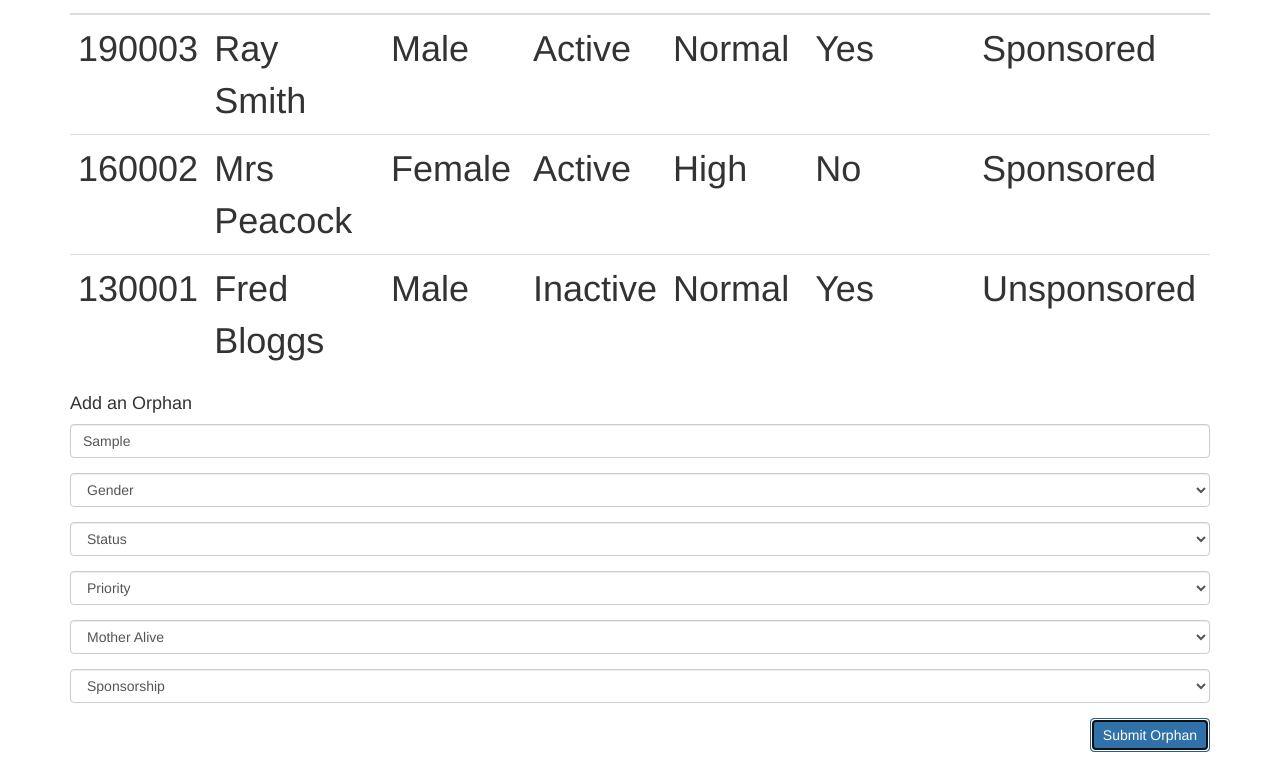
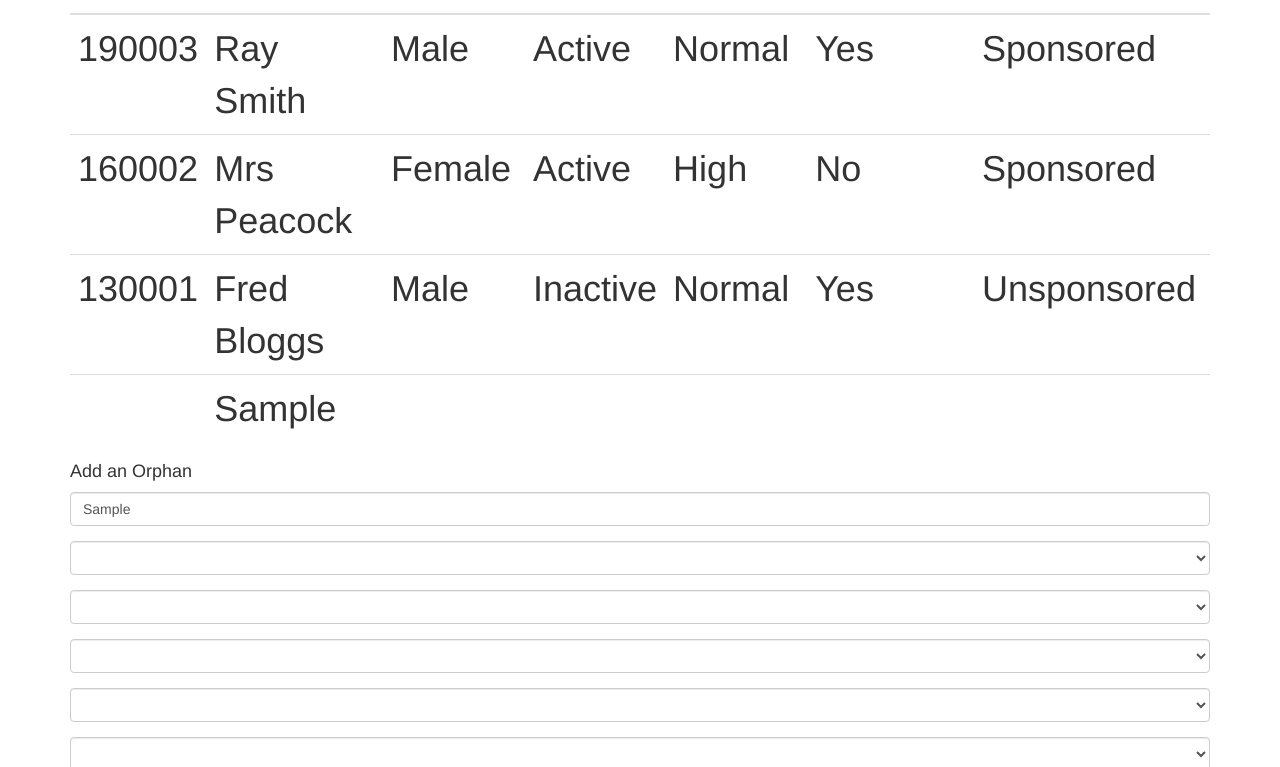
Before and after one commit to PurityControl/osra-angular, a plain HTML site: page index.html in a window 1280 px wide. Both pictures are taken after typing "Sample" into the empty fields and a click on the input "Submit Orphan". Shown: the part 185-952 px from the top of the page. Drawn offline with Linux system fonts and the light colour scheme.

Commit message:
added form model binding

```diff
--- a/index.html
+++ b/index.html
@@ -34,34 +34,29 @@
 	  </tr>
 	</tbody>
       </table>
-        <form name="orphanForm">
+        <form name="orphanForm" ng-submit="orphanCtrl.addOrphan(orphan)">
           <h4>Add an Orphan</h4>
           <fieldset class="form-group">
-            <input type="text" class="form-control" placeholder="Orphan Name" title="Name" />
+            <input type="text" class="form-control" placeholder="Orphan Name" title="Name" ng-model="orphan.full_name" />
           </fieldset>
           <fieldset class="form-group">
-	    <select class="form-control" ng-options="gender for gender in ['Male', 'Female']"  title="Gender">
-              <option value="">Gender</option>
+	    <select class="form-control" ng-model="orphan.gender" ng-options="gender for gender in orphanCtrl.genders"  title="Gender">
             </select>
           </fieldset>
           <fieldset class="form-group">
-	    <select class="form-control" ng-options="status for status in ['Active', 'Inactive']"  title="Status">
-              <option value="">Status</option>
+	    <select class="form-control" ng-model="orphan.status" ng-options="status for status in orphanCtrl.statuses"  title="Status">
             </select>
           </fieldset>
           <fieldset class="form-group">
-	    <select class="form-control" ng-options="priority for priority in ['Normal', 'High']"  title="Priority">
-              <option value="">Priority</option>
+	    <select class="form-control" ng-model="orphan.priority" ng-options="priority for priority in orphanCtrl.priorities"  title="Priority">
             </select>
           </fieldset>
           <fieldset class="form-group">
-	    <select class="form-control" ng-options="mother_alive for mother_alive in ['Yes', 'No']"  title="Mother Alive">
-              <option value="">Mother Alive</option>
+	    <select class="form-control" ng-model="orphan.mother_alive" ng-options="mother_alive for mother_alive in orphanCtrl.booleans"  title="Mother Alive">
             </select>
           </fieldset>
           <fieldset class="form-group">
-	    <select class="form-control" ng-options="sponsorship for sponsorship in ['Sponsored', 'Unsponsored']"  title="Sponsorship">
-              <option value="">Sponsorship</option>
+	    <select class="form-control" ng-model="orphan.sponsorship" ng-options="sponsorship for sponsorship in orphanCtrl.sponsorships"  title="Sponsorship">
             </select>
           </fieldset>
           <fieldset class="form-group">
--- a/js/app.js
+++ b/js/app.js
@@ -32,5 +32,15 @@
   var app = angular.module('OsraApp', []);
   app.controller('OrphanController', function() {
     this.orphans = orphans;
+    this.orphan = {};
+    this.genders = ['Male', 'Female'];
+    this.statuses = ['Active', 'Inactive'];
+    this.priorities = ['Normal', 'High'];
+    this.booleans = ['Yes', 'No'];
+    this.sponsorships = ['Sponsored', 'Unsponsored'];
+    this.addOrphan = function(orphan) {
+      orphans.push(orphan);
+      this.orphan = {};
+    };
   });
 })();
```
